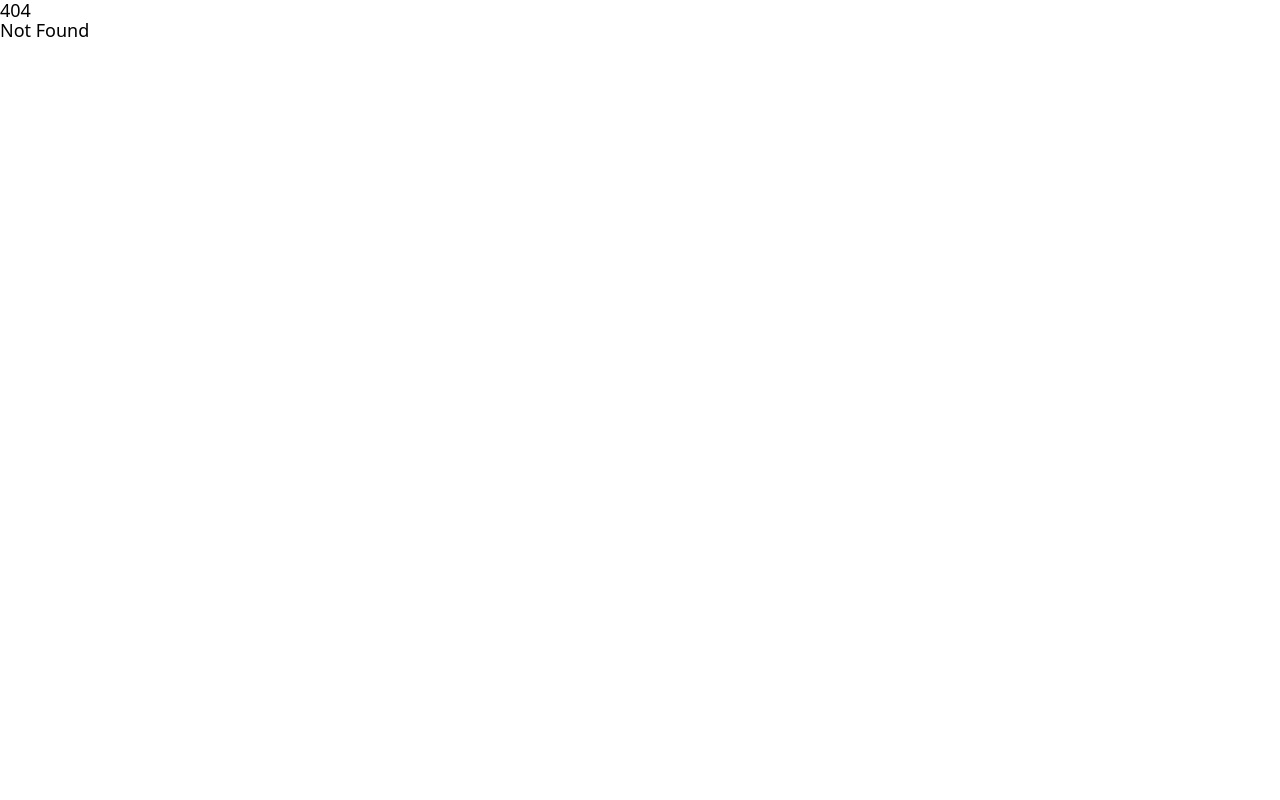
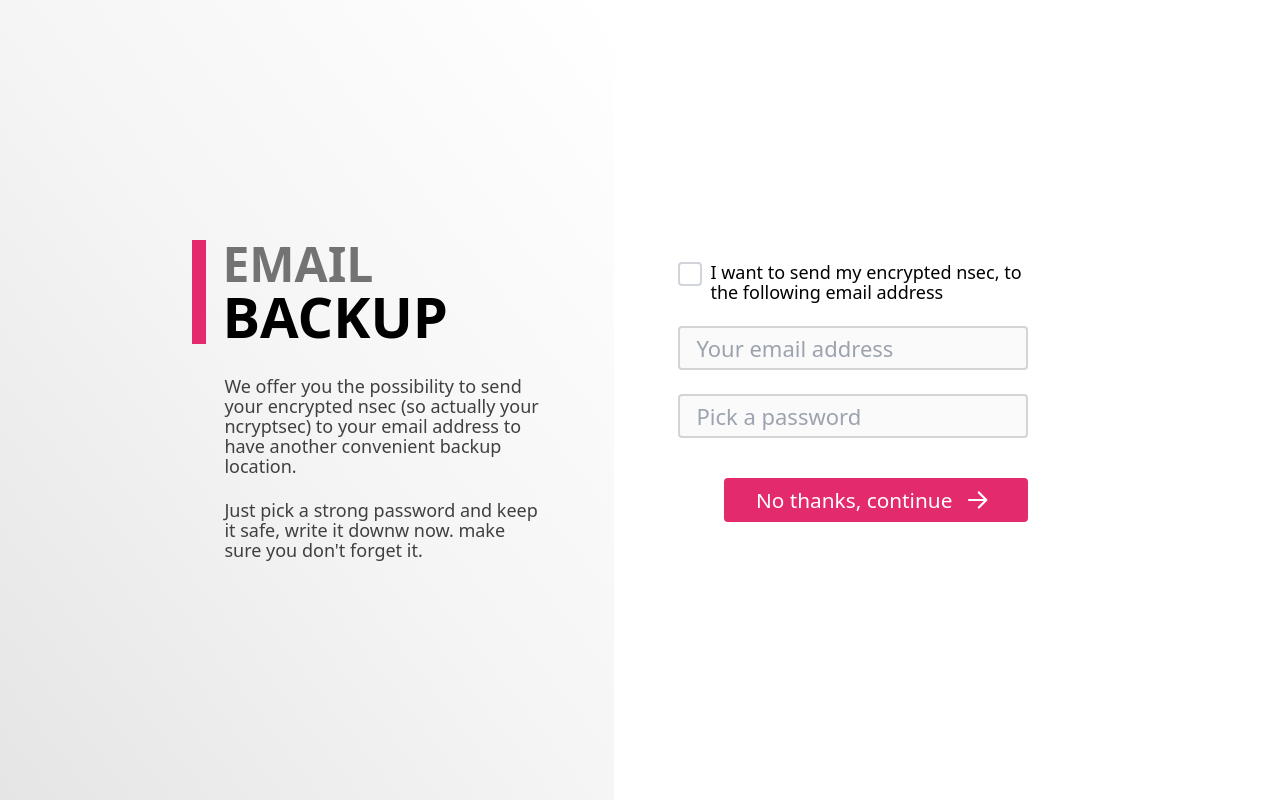
Before and after one commit to nostr-net/nstart, a SvelteKit app: page /email in a window 1280 px wide. Before the commit this address had no page. Built offline with nearby package versions, Linux system fonts and the light colour scheme.

Commit message:
Add a specific step for the backup via email

```diff
--- a/src/routes/download/+page.svelte
+++ b/src/routes/download/+page.svelte
@@ -41,7 +41,7 @@
 	}
 
 	function navigateContinue() {
-		goto('/options');
+		goto('/email');
 	}
 
 	function previewDownloadKey(str) {
--- /dev/null
+++ b/src/routes/email/+page.svelte
@@ -0,0 +1,141 @@
+<script>
+	import TwoColumnLayout from '$lib/TwoColumnLayout.svelte';
+	import { goto } from '$app/navigation';
+	import { ncryptOption, password } from '$lib/store';
+	import CheckboxWithLabel from '$lib/CheckboxWithLabel.svelte';
+
+	let browserSave = true;
+	let sendEmail = false;
+	let emailSent = false;
+	let email = '';
+	let emailInput;
+
+	$: if (sendEmail && emailInput) {
+		setTimeout(() => {
+			emailInput.focus();
+		}, 10); // Use a timeout to ensure the DOM has updated
+	}
+
+	function send() {
+		if (sendEmail) {
+			if (!email || !$password) {
+				alert('Please enter your email and pick a password');
+				return;
+			}
+			const inputElement = document.getElementById('email');
+			if (inputElement && !inputElement.validity.valid) {
+				alert('Please double check your email');
+				return;
+			}
+		}
+
+		// TODO: send email
+
+		emailSent = true;
+	}
+
+	function navigateContinue() {
+		goto('/follow');
+	}
+</script>
+
+<TwoColumnLayout>
+	<div slot="intro">
+		<div class="w-full sm:mr-10 sm:max-w-[350px]">
+			<div class="mb-8 border-l-[0.9rem] border-strongpink pl-4 sm:-ml-8">
+				<h1 class="font-bold">
+					<div class="text-[3rem] leading-[1em] text-neutral-500 sm:text-[3rem]">EMAIL</div>
+					<div class="break-words text-[3.5rem] leading-[1em] sm:h-auto sm:text-[3.5rem]" id="tw">
+						BACKUP
+					</div>
+				</h1>
+			</div>
+
+			<div class="leading-5 text-neutral-700 sm:w-[90%]">
+				<p class="mt-6">
+					We offer you the possibility to send your encrypted nsec (so actually your ncryptsec) to
+					your email address to have another convenient backup location.<br />
+				</p>
+				<p class="mt-6">
+					{#if !$ncryptOption}
+						Just pick a strong password and keep it safe, write it downw now. make sure you don't
+						forget it.
+					{:else}
+						We will use the password you picked up previously. Did you wrote it down, right? :)
+					{/if}
+				</p>
+			</div>
+		</div>
+	</div>
+
+	<div slot="interactive">
+		{#if !emailSent}
+			<div class=" mt-6">
+				<div class="custom-focus focus-within:ring-1">
+					<CheckboxWithLabel bind:checked={sendEmail}>
+						{#if !$ncryptOption}
+							I want to send my encrypted nsec, to the following email address
+						{:else}
+							I want to send my encrypted nsec (with the same password already entered), to the
+							following email address
+						{/if}
+					</CheckboxWithLabel>
+				</div>
+				<!-- svelte-ignore a11y-autofocus -->
+				<input
+					bind:this={emailInput}
+					id="email"
+					type="email"
+					placeholder="Your email address"
+					bind:value={email}
+					autofocus
+					disabled={!sendEmail}
+					class="mt-6 w-full rounded border-2 border-neutral-300 px-4 py-2 text-xl focus:border-neutral-700 focus:outline-none"
+				/>
+
+				<input
+					type="password"
+					placeholder="Pick a password"
+					bind:value={$password}
+					disabled={$ncryptOption || !sendEmail}
+					class="mt-6 w-full rounded border-2 border-neutral-300 px-4 py-2 text-xl focus:border-neutral-700 focus:outline-none"
+				/>
+			</div>
+		{:else}
+			<div class="flex justify-center">
+				<img src="/icons/done.svg" alt="Done" class="w-24" />
+			</div>
+			<div class="mt-10 text-neutral-600">
+				The email has been sent and should arrive in your <em>{email}</em> inbox in a few moments.
+			</div>
+			<button
+				on:click={() => {
+					emailSent = false;
+				}}
+				class="mt-6 text-left text-sm text-neutral-400 hover:underline"
+				>Do you need to sent it again?</button
+			>
+		{/if}
+
+		<div class="mt-10 flex justify-end">
+			{#if sendEmail && !emailSent}
+				<button
+					on:click={send}
+					class="inline-flex items-center rounded bg-strongpink px-8 py-3 text-[1.3rem] text-white"
+				>
+					Send now <img src="/icons/arrow-right.svg" alt="continue" class="ml-4 mr-2 h-5 w-5" />
+				</button>
+			{/if}
+
+			{#if emailSent || !sendEmail}
+				<button
+					on:click={navigateContinue}
+					class="inline-flex items-center rounded bg-strongpink px-8 py-3 text-[1.3rem] text-white"
+				>
+					{emailSent ? 'Continue' : 'No thanks, continue'}
+					<img src="/icons/arrow-right.svg" alt="continue" class="ml-4 mr-2 h-5 w-5" />
+				</button>
+			{/if}
+		</div>
+	</div>
+</TwoColumnLayout>
--- a/src/routes/options/+page.svelte
+++ /dev/null
@@ -1,111 +0,0 @@
-<script>
-	import TwoColumnLayout from '$lib/TwoColumnLayout.svelte';
-	import { goto } from '$app/navigation';
-	import { ncryptOption, password } from '$lib/store';
-	import CheckboxWithLabel from '$lib/CheckboxWithLabel.svelte';
-
-	let browserSave = true;
-	let sendEmail = false;
-	let email = '';
-
-	function navigateContinue() {
-		if (sendEmail) {
-			if (!email || !$password) {
-				alert('Please enter your email and pick a password');
-				return;
-			}
-			const inputElement = document.getElementById('email');
-			if (inputElement && !inputElement.validity.valid) {
-				alert('Please double check your email');
-				return;
-			}
-		}
-
-		goto('/follow');
-	}
-</script>
-
-<TwoColumnLayout>
-	<div slot="intro">
-		<div class="w-full sm:mr-10 sm:max-w-[350px]">
-			<div class="mb-8 border-l-[0.9rem] border-strongpink pl-4 sm:-ml-8">
-				<h1 class="font-bold">
-					<div class="text-[3rem] leading-[1em] text-neutral-500 sm:text-[3rem]">MORE USEFUL</div>
-					<div class="break-words text-[3.5rem] leading-[1em] sm:h-auto sm:text-[3.5rem]" id="tw">
-						OPTIONS
-					</div>
-				</h1>
-			</div>
-
-			<div class="leading-5 text-neutral-700 sm:w-[90%]">
-				<p class="">
-					Now you have the possibility to save your nsec, split in part, in a pool of remote
-					signers; this will allow to obtain a "bunker" url that you can use to login in many web,
-					mobile and desktop apps (<a href="#" class="underline">learn more</a>).
-				</p>
-				<p class="mt-6">
-					Finally we offer you the possibility to send your nsec, encrypted, to your email address
-					to have another convenient backup location.<br />
-					{#if !$ncryptOption}
-						Just pick a strong password and keep it safe, write it downw now. make sure you don't
-						forget it.
-					{:else}
-						We will use the password you picked up previously. Did you wrote it down, right? :)
-					{/if}
-				</p>
-			</div>
-		</div>
-	</div>
-
-	<div slot="interactive">
-		<div class="custom-focus focus-within:ring-1">
-			<CheckboxWithLabel bind:checked={browserSave}>
-				I want to save my nsec, split in a pool of remote signers to be used for "bunker"
-				connections
-			</CheckboxWithLabel>
-		</div>
-
-		<div class="mt-6 w-24 border-2 border-neutral-200"></div>
-
-		<div class=" mt-6">
-			<div class="custom-focus focus-within:ring-1">
-				<CheckboxWithLabel bind:checked={sendEmail}>
-					{#if !$ncryptOption}
-						I want to send my nsec, encrypted, to the following email address
-					{:else}
-						I want to send my nsec, encrypted (with the same password already entered), to the
-						following email address
-					{/if}
-				</CheckboxWithLabel>
-			</div>
-			{#if sendEmail}
-				<!-- svelte-ignore a11y-autofocus -->
-				<input
-					id="email"
-					type="email"
-					placeholder="Your email address"
-					bind:value={email}
-					autofocus
-					class="mt-6 w-full rounded border-2 border-neutral-300 px-4 py-2 text-xl focus:border-neutral-700 focus:outline-none"
-				/>
-
-				<input
-					type="text"
-					placeholder="Pick a password"
-					bind:value={$password}
-					disabled={$ncryptOption}
-					class="mt-6 w-full rounded border-2 border-neutral-300 px-4 py-2 text-xl focus:border-neutral-700 focus:outline-none"
-				/>
-			{/if}
-		</div>
-
-		<div class="mt-20 flex justify-end">
-			<button
-				on:click={navigateContinue}
-				class="inline-flex items-center rounded bg-strongpink px-8 py-3 text-[1.3rem] text-white"
-			>
-				Continue <img src="/icons/arrow-right.svg" alt="continue" class="ml-4 mr-2 h-5 w-5" />
-			</button>
-		</div>
-	</div>
-</TwoColumnLayout>
```
